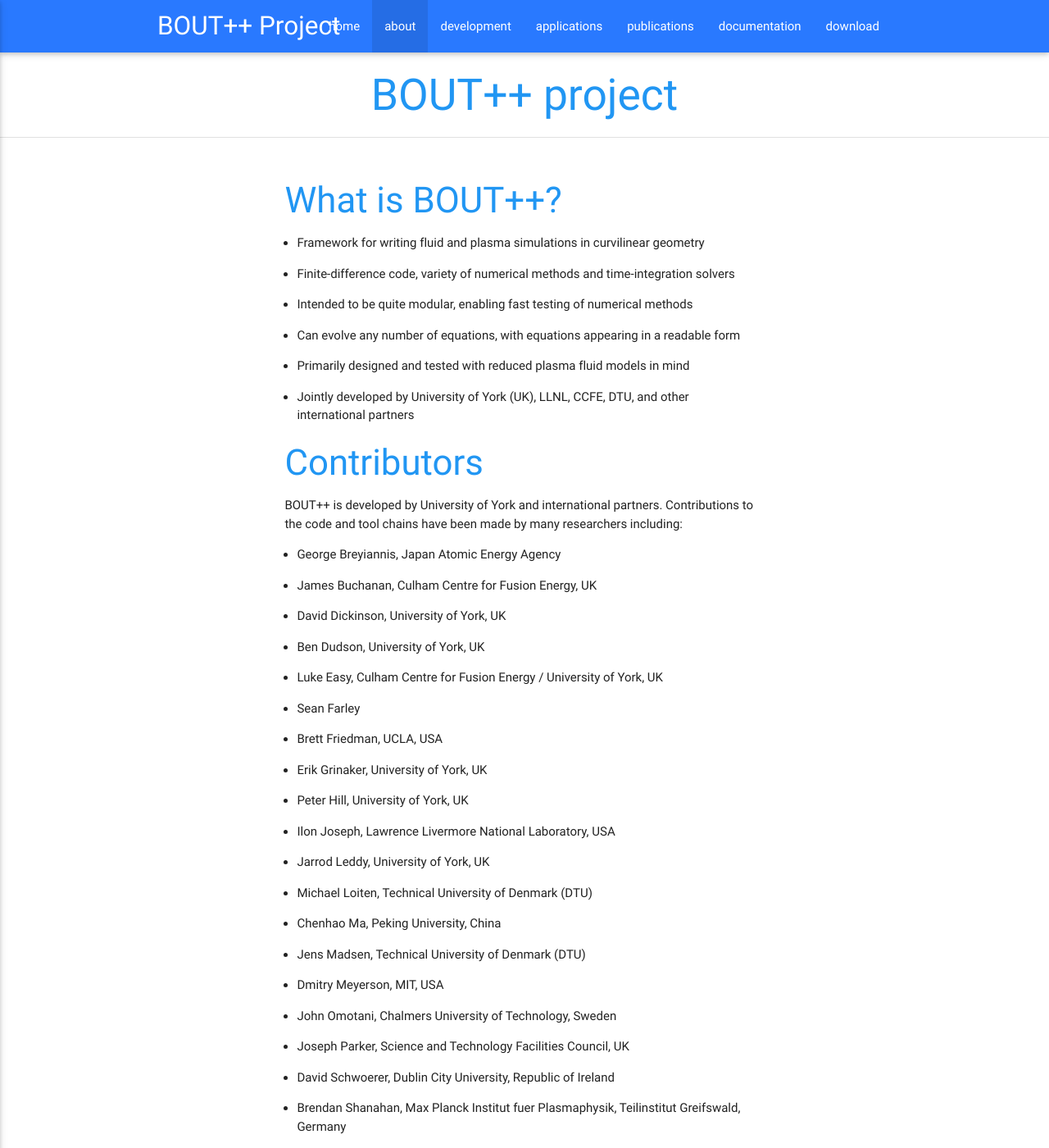
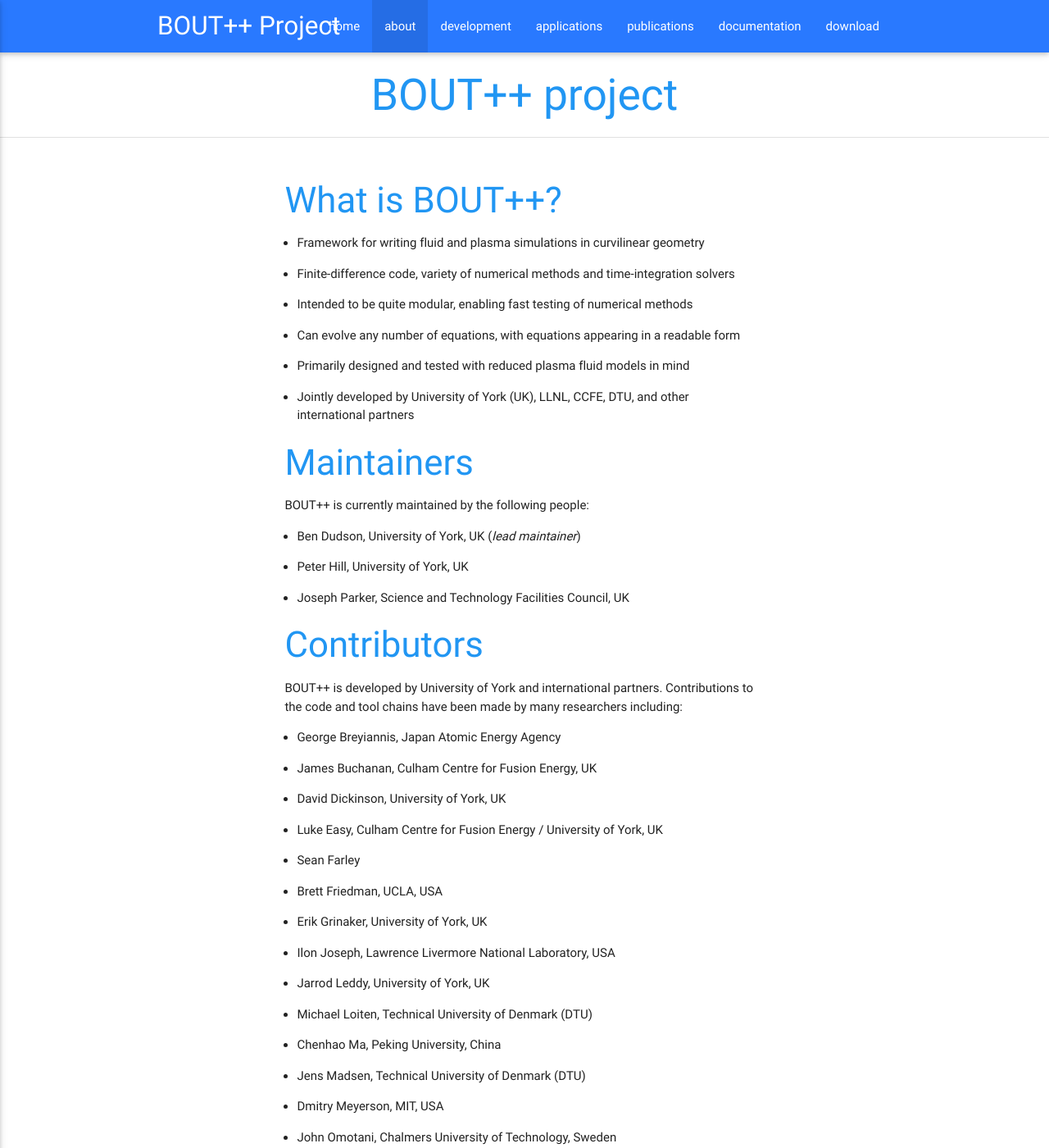
Before and after one commit to boutproject/boutproject.github.io, a Jekyll site: the page built from about/index.md, in a window 1280 px wide and 1400 px high. Shown: the whole window at 82% size. Built offline with Jekyll 4.4.1, drawn with Linux system fonts in a browser that asks for light colours.

Commit message:
Add "maintainers" section to about page

```diff
--- a/about/index.md
+++ b/about/index.md
@@ -14,6 +14,14 @@
 * Primarily designed and tested with reduced plasma fluid models in mind
 * Jointly developed by University of York (UK), LLNL, CCFE, DTU, and other international partners
 
+### Maintainers
+
+BOUT++ is currently maintained by the following people:
+
+* Ben Dudson, University of York, UK (_lead maintainer_)
+* Peter Hill, University of York, UK
+* Joseph Parker, Science and Technology Facilities Council, UK
+
 ### Contributors
 
 BOUT++ is developed by University of York and international partners.
@@ -49,7 +54,5 @@
 You can get help on using BOUT++, or submit bug reports either through the [GitHub site][1],
 or through the [Google Group][2].
 
-<!-- Link to online documentation when ready -->
-
 [1]: https://github.com/boutproject/BOUT-dev/issues
 [2]: https://groups.google.com/a/york.ac.uk/forum/#!forum/bout-user-group
```
Also changed, not shown: other parts of about/index.md (+0 -3 lines).
